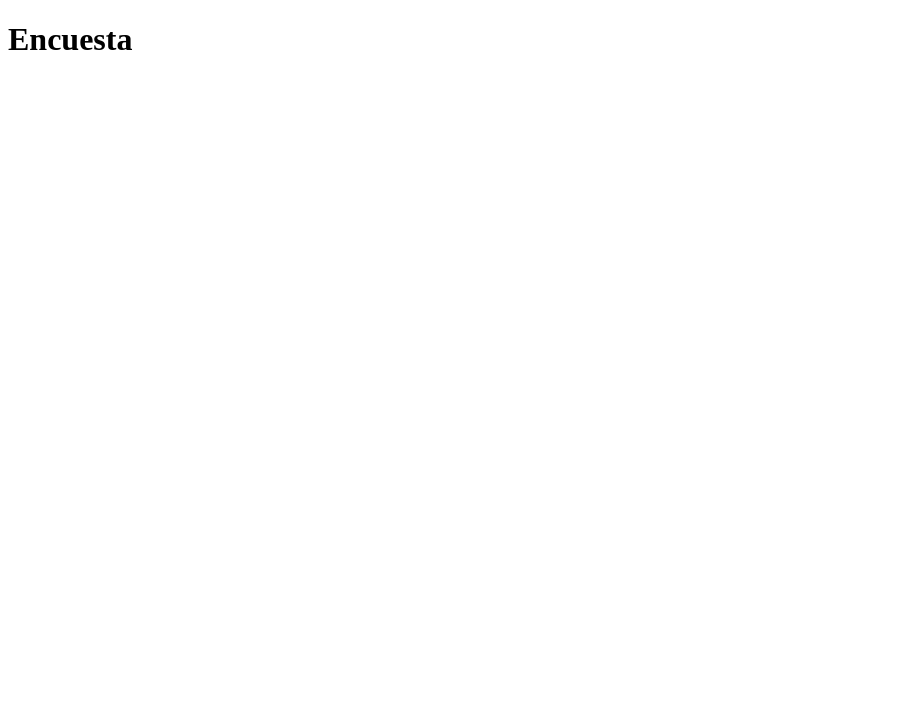
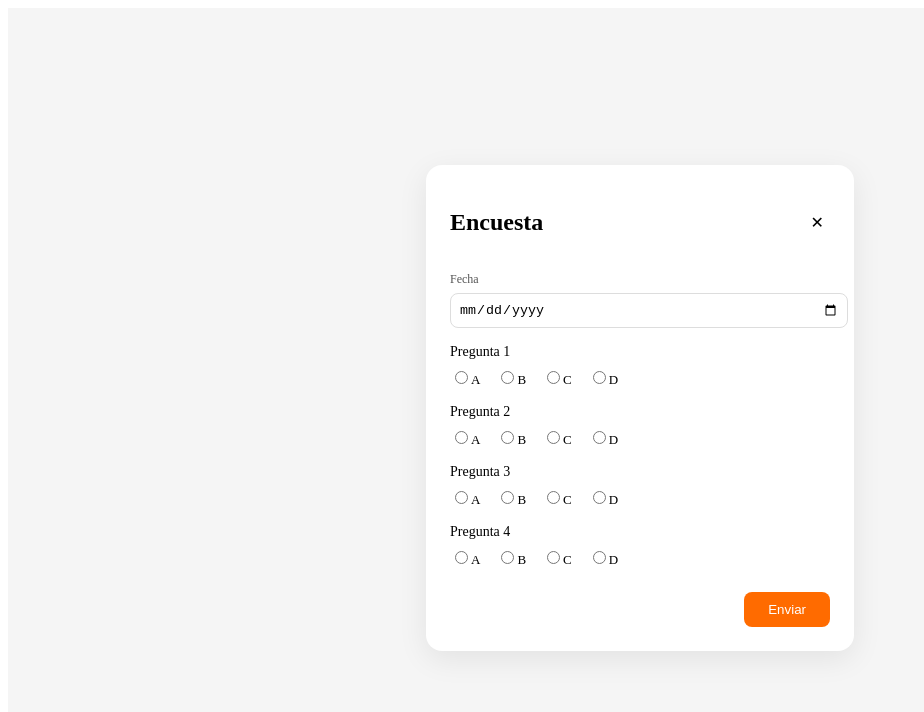
Before and after one commit to JuanArcila07/onboarding, a React (Vite) app: page /survey in a window 1280 px wide. Shown: the top 712 px of the page, without its empty margins (0-924 px from the left). Built offline with nearby package versions, Linux system fonts and the light colour scheme.

Commit message:
Creada la estructura visual de la encuesta

```diff
--- /dev/null
+++ b/src/components/survey/SurveyDate.jsx
@@ -0,0 +1,10 @@
+function SurveyDate() {
+  return (
+    <div className="survey-field">
+      <label>Fecha</label>
+      <input type="date" />
+    </div>
+  );
+}
+
+export default SurveyDate;
--- /dev/null
+++ b/src/components/survey/SurveyForm.jsx
@@ -0,0 +1,28 @@
+import SurveyDate from './SurveyDate';
+import SurveyQuestion from './SurveyQuestion';
+
+function SurveyForm() {
+  return (
+    <section className="survey-card">
+      <header className="survey-header">
+        <h2>Encuesta</h2>
+        <button className="survey-close">✕</button>
+      </header>
+
+      <SurveyDate />
+
+      <SurveyQuestion number={1} />
+      <SurveyQuestion number={2} />
+      <SurveyQuestion number={3} />
+      <SurveyQuestion number={4} />
+
+      <div className="survey-actions">
+        <button className="survey-submit">
+            Enviar
+        </button>
+    </div>
+    </section>
+  );
+}
+
+export default SurveyForm;
--- /dev/null
+++ b/src/components/survey/SurveyQuestion.jsx
@@ -0,0 +1,33 @@
+function SurveyQuestion({ number }) {
+  return (
+    <div className="survey-question">
+      <p className="survey-question__title">
+        Pregunta {number}
+      </p>
+
+      <div className="survey-options">
+        <label>
+          <input type="radio" name={`q${number}`} />
+          A
+        </label>
+
+        <label>
+          <input type="radio" name={`q${number}`} />
+          B
+        </label>
+
+        <label>
+          <input type="radio" name={`q${number}`} />
+          C
+        </label>
+
+        <label>
+          <input type="radio" name={`q${number}`} />
+          D
+        </label>
+      </div>
+    </div>
+  );
+}
+
+export default SurveyQuestion;
--- a/src/pages/Survey.jsx
+++ b/src/pages/Survey.jsx
@@ -1,10 +1,12 @@
+import '../styles/survey/survey-layout.css';
+import SurveyForm from '../components/survey/SurveyForm';
+
 function Survey() {
-    return (
-        <div>
-            <h1>Encuesta</h1>
-
-        </div>
-    );
+  return (
+    <main className="survey-page">
+      <SurveyForm />
+    </main>
+  );
 }
 
 export default Survey;
--- /dev/null
+++ b/src/styles/survey/survey-layout.css
@@ -0,0 +1,80 @@
+.survey-page {
+  min-height: 100vh;
+  display: flex;
+  justify-content: center;
+  align-items: center;
+  background: #f5f5f5;
+}
+
+.survey-card {
+  width: 380px;
+  background: #ffffff;
+  border-radius: 16px;
+  padding: 24px;
+  box-shadow: 0 8px 30px rgba(0, 0, 0, 0.08);
+}
+
+.survey-header {
+  display: flex;
+  justify-content: space-between;
+  align-items: center;
+  margin-bottom: 16px;
+}
+
+.survey-close {
+  background: none;
+  border: none;
+  font-size: 16px;
+  cursor: pointer;
+}
+
+.survey-field {
+  margin-bottom: 16px;
+}
+
+.survey-field label {
+  display: block;
+  font-size: 12px;
+  margin-bottom: 6px;
+  color: #555;
+}
+
+.survey-field input {
+  width: 100%;
+  padding: 8px;
+  border-radius: 8px;
+  border: 1px solid #ddd;
+}
+
+.survey-question {
+  margin-bottom: 16px;
+}
+
+.survey-question__title {
+  font-size: 14px;
+  margin-bottom: 8px;
+}
+
+.survey-options {
+  display: flex;
+  gap: 16px;
+}
+
+.survey-options label {
+  font-size: 13px;
+}
+
+.survey-submit {
+  padding: 10px 24px;
+  background: #ff6b00;
+  color: white;
+  border: none;
+  border-radius: 8px;
+  cursor: pointer;
+}
+
+.survey-actions {
+  display: flex;
+  justify-content: flex-end;
+  margin-top: 24px;
+}
```
